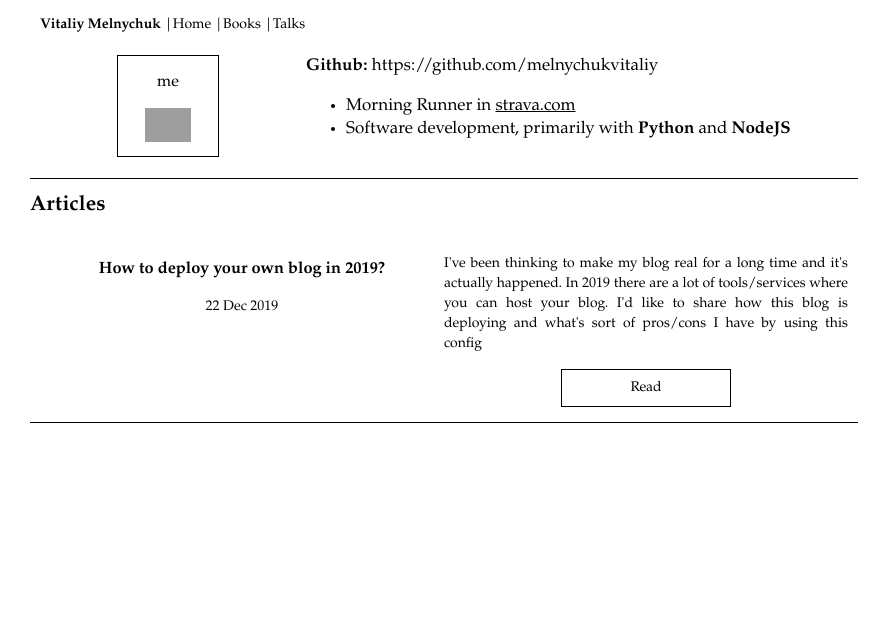
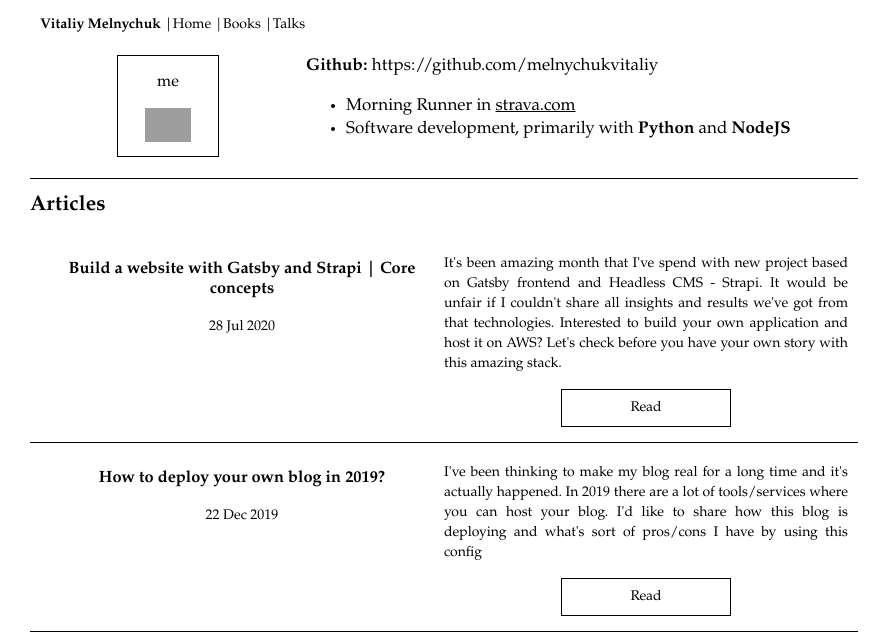
Before and after one commit to vitaliimelnychuk/blog, a Next.js app: page / in a window 1280 px wide. Shown: the top 640 px of the page, without its empty margins (196-1075 px from the left). Built offline with nearby package versions, Linux system fonts and the light colour scheme; grey boxes are pictures that could not be loaded.

Commit message:
add page overview and title

```diff
--- a/content/articles.ts
+++ b/content/articles.ts
@@ -10,5 +10,10 @@ export default {
     title: 'How to deploy your own blog in 2019?',
     date: new Date('22 Dec 2019'),
     url: '/articles/2019-12-22-deploy-your-blog'
-  } as Article
+  } as Article,
+  '2020-08-28-build-a-website-with-gatsby-and-strapi': {
+    title: 'Build a website with Gatsby and Strapi | Core concepts',
+    date: new Date('28 July 2020'),
+    url: '/articles/2020-08-28-build-a-website-with-gatsby-and-strapi'
+  }
 }
--- a/pages/index.tsx
+++ b/pages/index.tsx
@@ -13,6 +13,13 @@ const Home = () => (
       <About />
       <h2>Articles  </h2>
       <div className="posts">
+        <ArticlePreview {...articles['2020-08-28-build-a-website-with-gatsby-and-strapi']}
+          description={`
+          It's been amazing month that I've spend with new project based on Gatsby frontend and Headless CMS - Strapi.
+          It would be unfair if I couldn't share all insights and results we've got from that technologies.
+          Interested to build your own application and host it on AWS? Let's check before you have your own story with this amazing stack.
+          `}
+        />
         <ArticlePreview {...articles['2019-12-22-deploy-your-blog']}
           description={`
           I've been thinking to make my blog real for a long time and it's actually happened.
@@ -20,6 +27,7 @@ const Home = () => (
           I'd like to share how this blog is deploying and what's sort of pros/cons I have by using this config
           `}
         />
+
       </div>
     </div>
   </Layout>
```
Also changed, not shown: pages/articles/2020-08-28-build-a-website-with-gatsby-and-strapi.tsx (added, +17 -0 lines).
